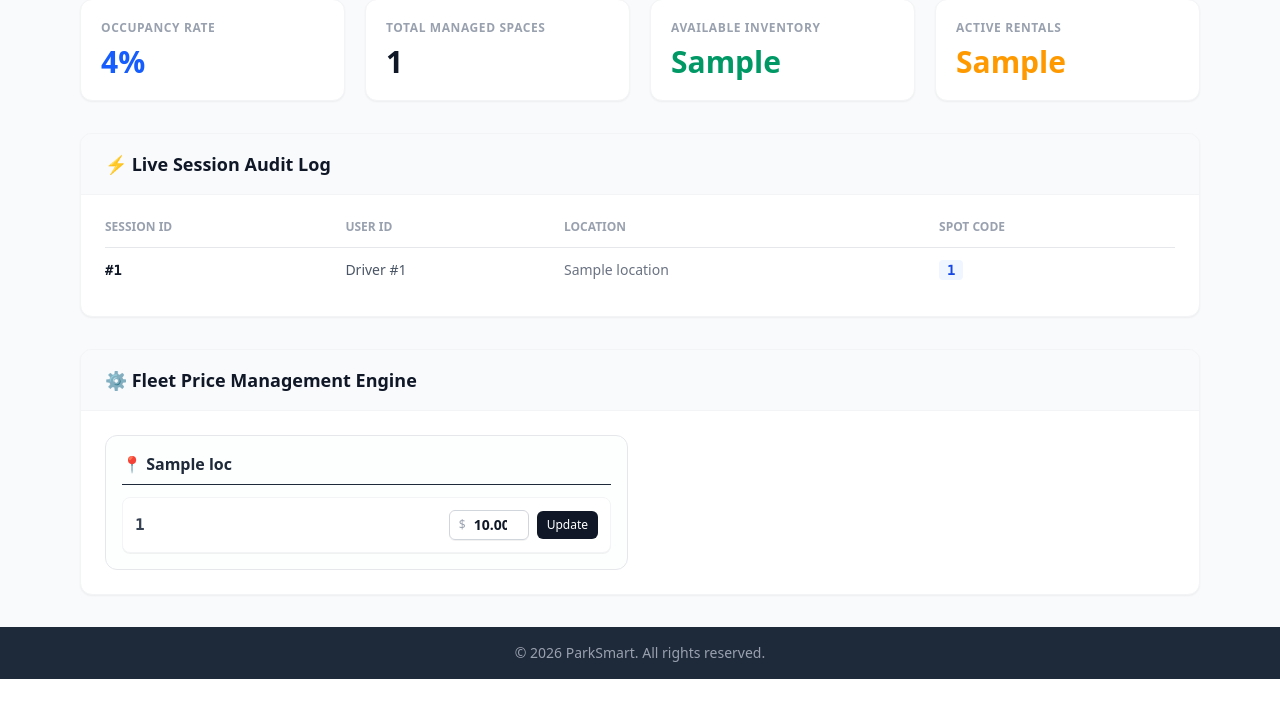
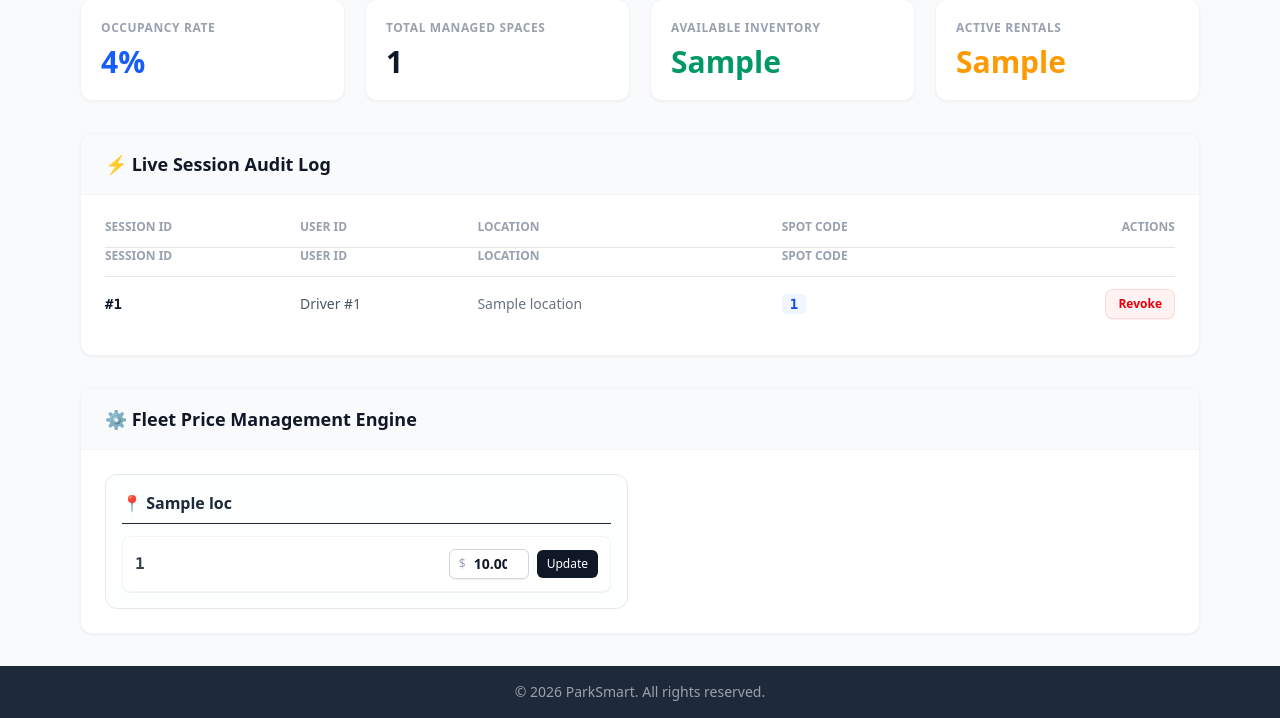
Before and after one commit to vitpiavv/parksmart, a Python web app: template app/templates/admin_dashboard.html in a window 1280 px wide. Shown: the part 233-951 px from the top of the page. Before the commit the page ends 912 px from the top, so only its background shows below. Run offline with Jinja, Linux system fonts and the light colour scheme; the template is opened without the code that fills it: most values are stand-ins (such as "Sample title", 1, 10 or a date in 2020).

Commit message:
adding revoke to admin panel

```diff
--- a/app/templates/admin_dashboard.html
+++ b/app/templates/admin_dashboard.html
@@ -9,7 +9,8 @@
             <h1 class="text-3xl font-bold tracking-tight">System Administration</h1>
             <p class="text-slate-400 mt-1">Global oversight and real-time operations node</p>
         </div>
-        <a href="/dashboard" class="bg-slate-800 hover:bg-slate-700 text-sm font-semibold px-4 py-2 rounded-lg border border-slate-700 transition">
+        <a href="/dashboard"
+            class="bg-slate-800 hover:bg-slate-700 text-sm font-semibold px-4 py-2 rounded-lg border border-slate-700 transition">
             ← Driver View
         </a>
     </div>
@@ -40,6 +41,15 @@
         <div class="p-6">
             {% if active_bookings %}
             <table class="w-full text-left text-sm text-gray-600">
+                <thead class="border-b border-gray-200 text-gray-400 uppercase text-xs font-bold">
+                    <tr class="text-left">
+                        <th class="pb-3">Session ID</th>
+                        <th class="pb-3">User ID</th>
+                        <th class="pb-3">Location</th>
+                        <th class="pb-3">Spot Code</th>
+                        <th class="pb-3 text-right">Actions</th>
+                    </tr>
+                </thead>
                 <thead>
                     <tr class="border-b border-gray-200 text-gray-400 uppercase text-xs font-bold">
                         <th class="pb-3">Session ID</th>
@@ -50,11 +60,28 @@
                 </thead>
                 <tbody class="divide-y divide-gray-100">
                     {% for booking in active_bookings %}
-                            <tr>
+                    <tr class="align-middle">
                         <td class="py-3 font-mono font-bold text-gray-900">#{{ booking.id }}</td>
                         <td class="py-3">Driver #{{ booking.user_id }}</td>
-                                <td class="py-3 text-gray-500">{{ booking.spot.location.name }}</td>
-                                <td class="py-3"><span class="bg-blue-50 text-blue-700 px-2 py-0.5 rounded font-mono font-bold">{{ booking.spot.spot_number }}</span></td>
+                        <td class="py-3 text-gray-500">{{ booking.spot.location.name if booking.spot else 'Unknown' }}
+                        </td>
+                        <td class="py-3">
+                            {% if booking.spot %}
+                            <span class="bg-blue-50 text-blue-700 px-2 py-0.5 rounded font-mono font-bold">{{
+                                booking.spot.spot_number }}</span>
+                            {% else %}
+                            <span class="text-gray-400">—</span>
+                            {% endif %}
+                        </td>
+                        <td class="py-3 text-right">
+                            <form action="/admin/cancel-booking/{{ booking.id }}" method="POST"
+                                onsubmit="return confirm('Are you sure you want to forcibly terminate this parking reservation?');">
+                                <button type="submit"
+                                    class="bg-red-50 text-red-600 hover:bg-red-600 hover:text-white text-xs font-semibold px-3 py-1.5 rounded-lg transition border border-red-200/60 shadow-2xs">
+                                    Revoke
+                                </button>
+                            </form>
+                        </td>
                     </tr>
                     {% endfor %}
                 </tbody>
@@ -76,17 +103,21 @@
                     <h3 class="font-bold text-gray-800 text-md mb-3 border-b pb-2">📍 {{ loc.name }}</h3>
                     <div class="space-y-2">
                         {% for spot in all_spots if spot.location_id == loc.id %}
-                                <div class="flex items-center justify-between bg-white p-3 rounded-lg border border-gray-100 shadow-2xs">
+                        <div
+                            class="flex items-center justify-between bg-white p-3 rounded-lg border border-gray-100 shadow-2xs">
                             <span class="font-mono font-bold text-gray-700">{{ spot.spot_number }}</span>
-                                    <form action="/admin/update-price/{{ spot.id }}" method="POST" class="flex items-center gap-2">
+                            <form action="/admin/update-price/{{ spot.id }}" method="POST"
+                                class="flex items-center gap-2">
                                 <div class="relative rounded-md shadow-2xs">
                                     <div class="pointer-events-none absolute inset-y-0 left-0 flex items-center pl-2.5">
                                         <span class="text-gray-400 text-xs">$</span>
                                     </div>
-                                            <input type="number" name="price" step="0.25" min="1.00" value="{{ '%.2f'|format(spot.price_per_hour) }}"
+                                    <input type="number" name="price" step="0.25" min="1.00"
+                                        value="{{ '%.2f'|format(spot.price_per_hour) }}"
                                         class="w-20 pl-6 pr-1.5 py-1 text-sm rounded-md border border-gray-300 focus:border-blue-500 focus:outline-hidden text-right font-semibold">
                                 </div>
-                                        <button type="submit" class="bg-gray-900 text-white text-xs px-2.5 py-1.5 rounded-md hover:bg-blue-600 transition font-medium">
+                                <button type="submit"
+                                    class="bg-gray-900 text-white text-xs px-2.5 py-1.5 rounded-md hover:bg-blue-600 transition font-medium">
                                     Update
                                 </button>
                             </form>
@@ -100,4 +131,5 @@
     </div>
 </div>
 {% endblock %}
+
 </html>
--- a/app/templates/dashboard.html
+++ b/app/templates/dashboard.html
@@ -120,7 +120,6 @@
         </a>
     </div>
     {% endif %}
-</div>
 {% endblock %}
 
 </html>
```
Also changed, not shown: app/routes.py (+21 -10 lines). Lines whose indentation alone changed are shown as unchanged.
